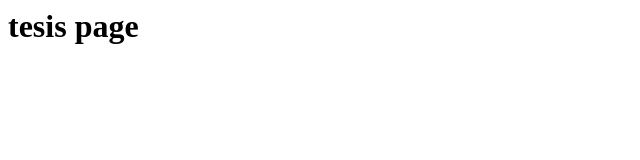
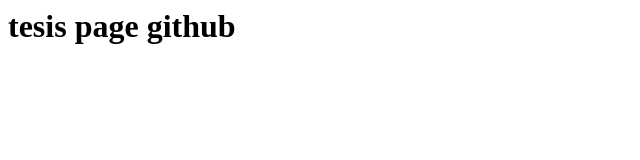
Before and after one commit to RDTPM/TesisPage, a plain HTML site: page Index.html in a window 1280 px wide. Shown: the whole page, without its empty margins (0-640 px from the left). Drawn offline with Linux system fonts and the light colour scheme.

Commit message:
Index.html

```diff
--- a/Index.html
+++ b/Index.html
@@ -1 +1 @@
-<h1>tesis page</h1>
+<h1>tesis page github</h1>
```
